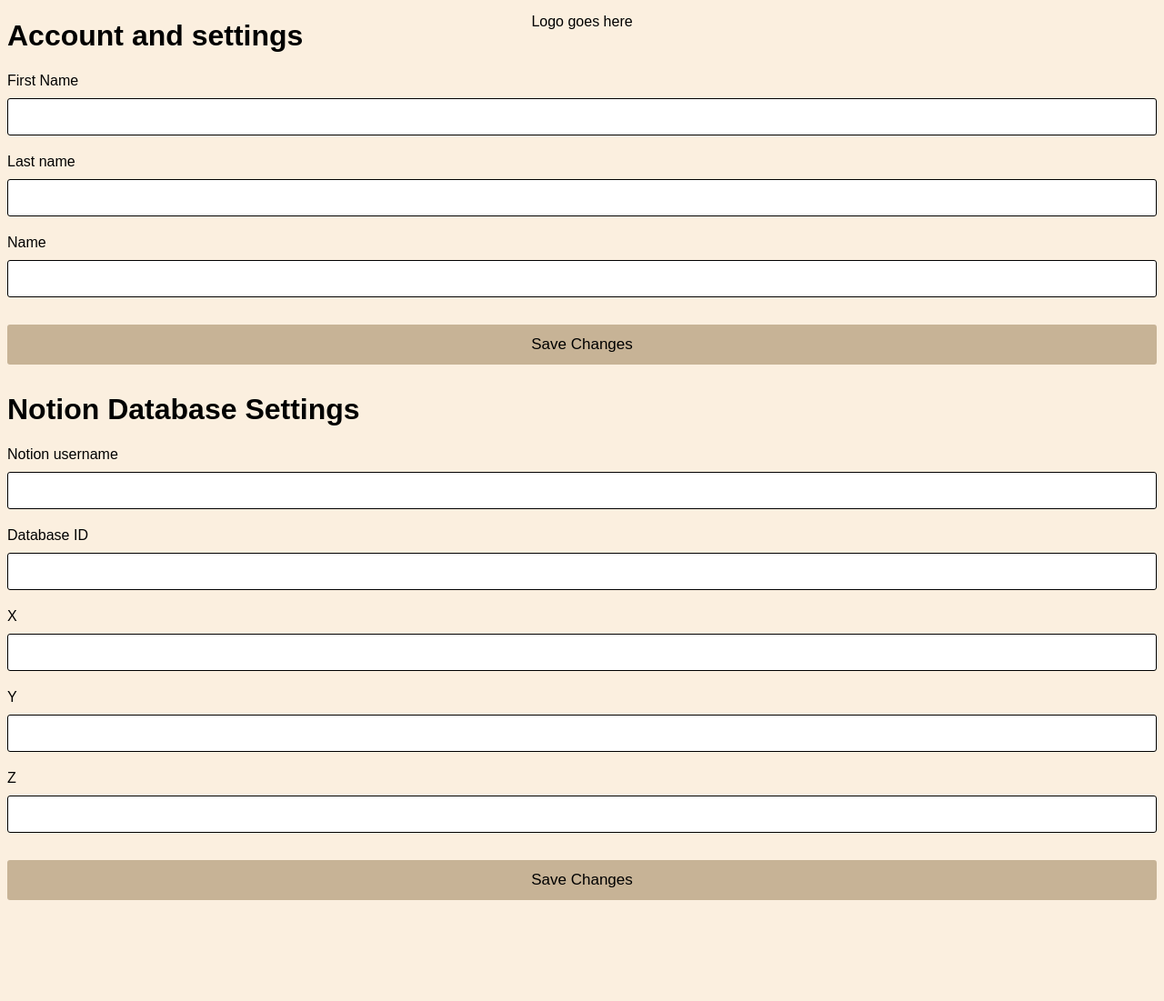
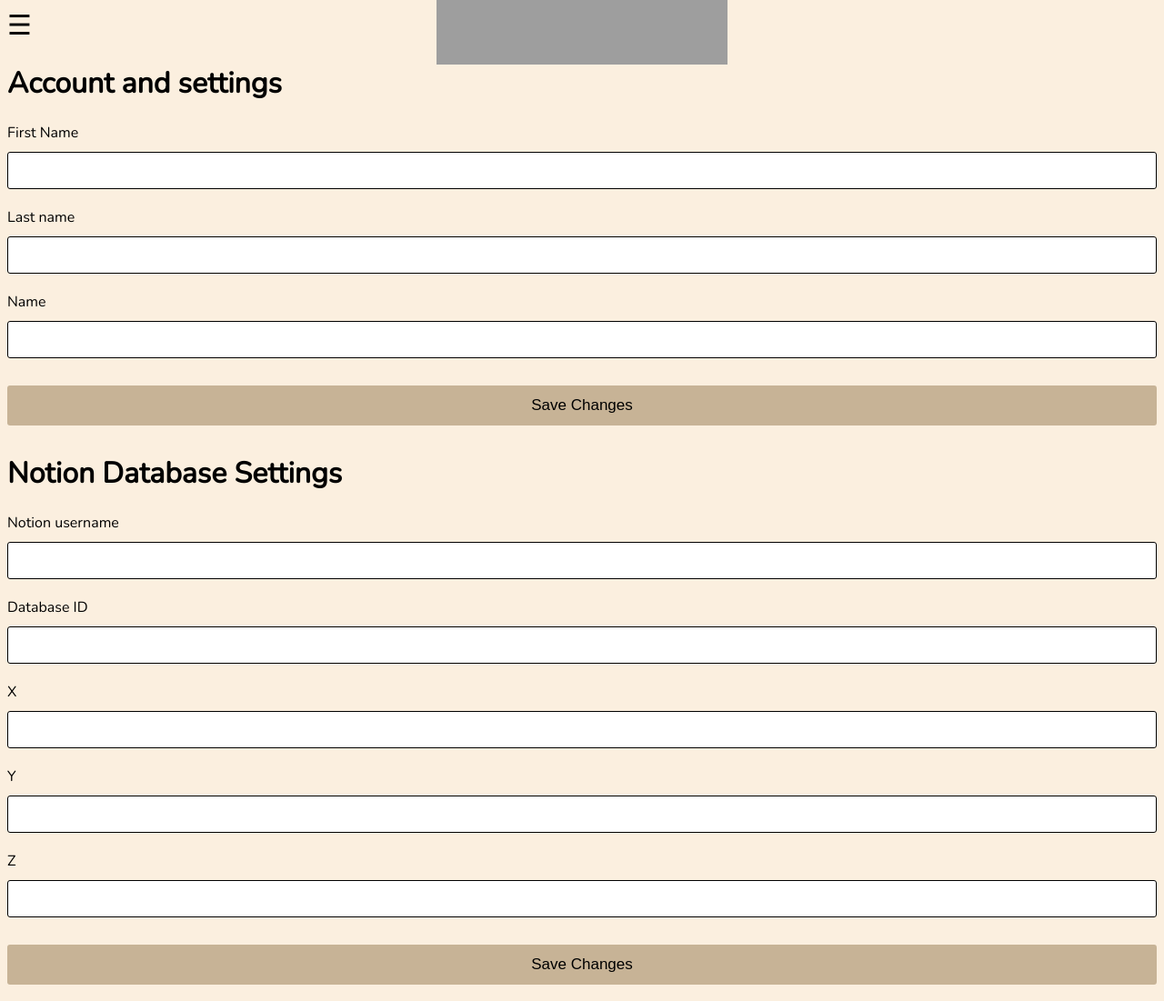
Before and after one commit to LaurierCS/Pod5, a Django app: template templates/app/settings.html in a window 1280 px wide. Shown: the whole page at 91% size. Before the commit the page ends 990 px from the top, so only its background shows below. Run offline with Django 3.2, Linux system fonts and the light colour scheme; the template is opened without the code that fills it, so the values that code supplies are empty; grey boxes are pictures that could not be loaded.

Commit message:
added logo fonts and sidenav

```diff
--- a/static/css/settings.css
+++ b/static/css/settings.css
@@ -4,8 +4,8 @@
     box-sizing:border-box;
 }
 body{
-    font-family:Arial, Helvetica, sans-serif;
     background:#FBEFDF;
+    font-family: Nunito;
 }
 label{
     color:rgb(0, 0, 0);
@@ -49,3 +49,49 @@ input[type=tel]{
     left: 50%;
     transform: translate(-50%, -50%);
   }
+
+  body{
+    background-color: #FBEFDF;
+    font-family: Nunito;
+  }
+
+  /* navbar */
+  .sidenav {
+    height: 100%;
+    width: 0;
+    position: fixed;
+    z-index: 1;
+    top: 0;
+    left: 0;
+    background-color: #8D6852;
+    overflow-x: hidden;
+    transition: 0.5s;
+    padding-top: 60px;
+  }
+
+  .sidenav a {
+    padding: 8px 8px 8px 32px;
+    text-decoration: none;
+    font-size: 30px;
+    color: black;
+    display: block;
+    transition: 0.3s;
+  }
+
+  .sidenav a:hover {
+    color: white;
+  }
+
+  .sidenav .closebtn {
+    position: absolute;
+    top: 0;
+    right: 25px;
+    font-size: 36px;
+    margin-left: 50px;
+  }
+
+  .logo {
+    position: absolute;
+    left: 50%;
+    transform: translate(-50%, -50%);
+  }
--- a/templates/app/settings.html
+++ b/templates/app/settings.html
@@ -1,43 +1,79 @@
+{% load static %}
 <!DOCTYPE html>
 <html lang="en">
   <head>
-    <link rel="stylesheet" type="text/css" href="../../static/css/settings.css">
+    <link
+      rel="stylesheet"
+      type="text/css"
+      href="../../static/css/settings.css"
+    />
     <meta http-equiv="Content-Type" content="text/html; charset=utf-8" />
-    <meta name="viewport" content="width=device-width, initial-scale=1.0"/>
+    <meta name="viewport" content="width=device-width, initial-scale=1.0" />
+    <!-- font -->
+    <link
+      href="https://fonts.googleapis.com/css?family=Nunito"
+      rel="stylesheet"
+    />
   </head>
 
   <body>
+    <div id="mySidenav" class="sidenav">
+      <a href="javascript:void(0)" class="closebtn" onclick="closeNav()"
+        >&times;
+      </a>
+      <a href="{% url 'homepage' %}">Home</a>
+      <a href="{% url 'settings' %}">Settings</a>
+      <a href="{% url 'account' %}">Account</a>
+      <a href="{% url 'notes' %}">Notes Page</a>
+      <a href="#">Planner</a>
+    </div>
+
+    <span style="font-size: 30px; cursor: pointer" onclick="openNav()"
+      >&#9776;</span
+    >
+
+    <script>
+      function openNav() {
+        document.getElementById("mySidenav").style.width = "250px";
+      }
+      function closeNav() {
+        document.getElementById("mySidenav").style.width = "0";
+      }
+    </script>
+
+    <div class="logo">
+      <img src="{%static '/images/grindlogo'%}" width="320" height="100" />
+    </div>
+
     <div class="row">
       <div class="container">
         <h1>Account and settings</h1>
         <form>
           <label for="fname">First Name</label>
-                <input type="text" id="fname" name="firstname">
+          <input type="text" id="fname" name="firstname" />
           <label for="lname">Last name</label>
-                <input type="text" id= "lname" name="lastname">
+          <input type="text" id="lname" name="lastname" />
           <label for="name">Name</label>
-                <input type="text" id="name" name="name">
-                <input type="save1" value="Save Changes" class="btn">
+          <input type="text" id="name" name="name" />
+          <input type="save1" value="Save Changes" class="btn" />
         </form>
       </div>
       <div class="container1">
         <h1>Notion Database Settings</h1>
         <form>
           <label for="uname">Notion username</label>
-                <input type="text" id="uname" name="username">
+          <input type="text" id="uname" name="username" />
           <label for="dbid">Database ID</label>
-                <input type="text" id= "dbid" name="databaseid">
+          <input type="text" id="dbid" name="databaseid" />
           <label for="x">X</label>
-                <input type="text" id="x" name="x">
+          <input type="text" id="x" name="x" />
           <label for="y">Y</label>
-                <input type="text" id="y" name="y">
+          <input type="text" id="y" name="y" />
           <label for="z">Z</label>
-                <input type="text" id="z" name="z">
-                <input type="save1" value="Save Changes" class="btn">
+          <input type="text" id="z" name="z" />
+          <input type="save1" value="Save Changes" class="btn" />
         </form>
       </div>
     </div>
-    <div class="logo">
-        <p>Logo goes here</p>
-      </div>
   </body>
+</html>
```
Lines whose indentation alone changed are shown as unchanged.
